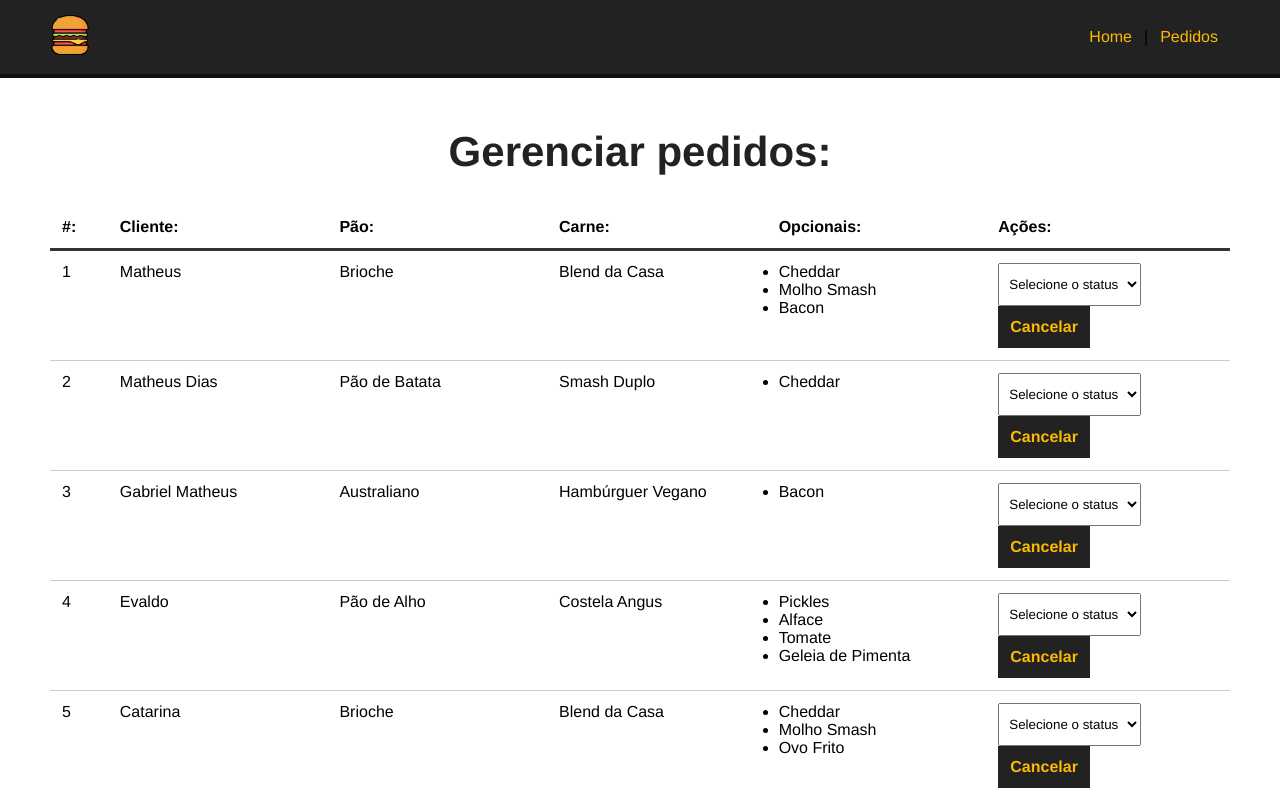
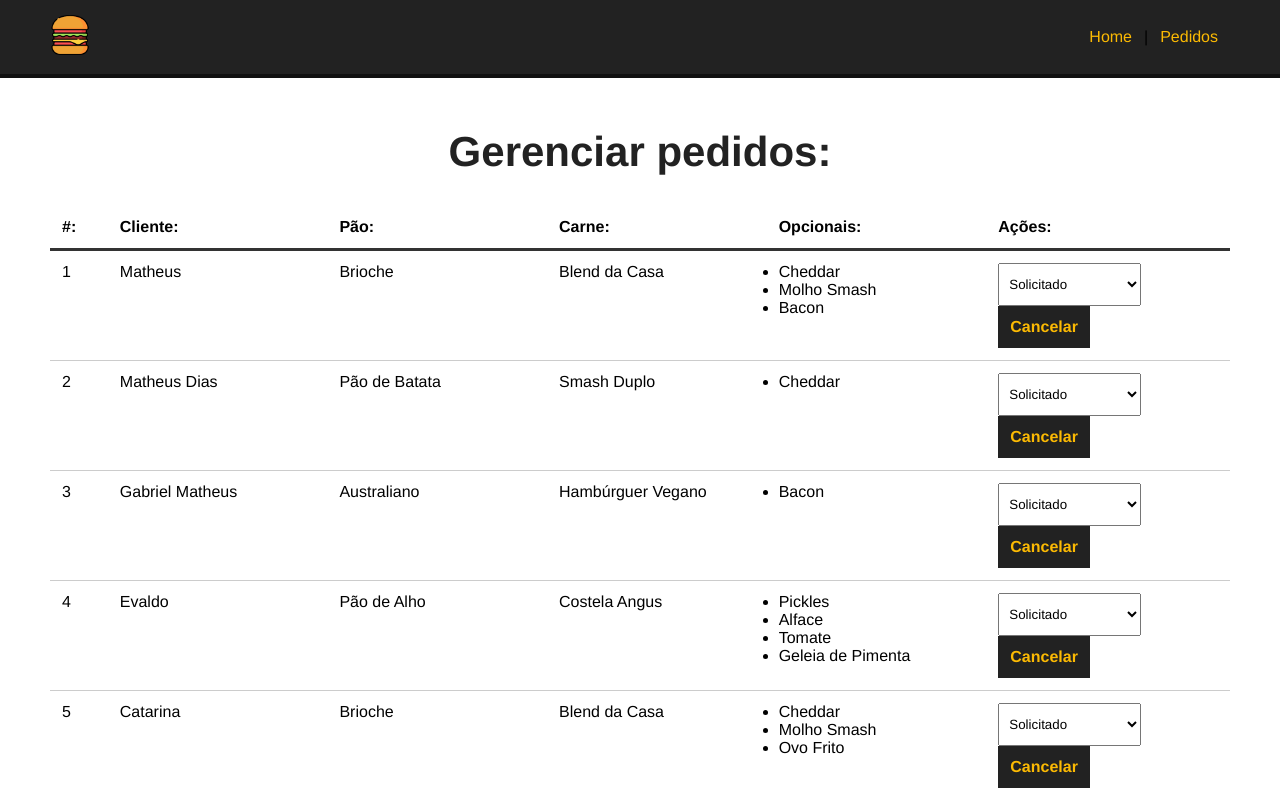
Before and after one commit to MatheusPichler88/make-your-burger, a Vue app: page /pedidos in a window 1280 px wide. Shown: the top 800 px of the page. Built offline with nearby package versions, Linux system fonts and the light colour scheme; data requests are answered from the project's data file.

Commit message:
feat:recebendo os status do banco

```diff
--- a/src/components/Dashboard.vue
+++ b/src/components/Dashboard.vue
@@ -27,6 +27,7 @@
         <div>
           <select name="status" class="status">
             <option value="">Selecione o status</option>
+            <option v-for="s in status" :key="s.id" value="s.tipo" :selected="burger.status == s.tipo">{{ s.tipo }}</option>
           </select>
           <button class="delete-btn">Cancelar</button>
         </div>
@@ -54,8 +55,16 @@
         this.burgers = data;
 
         // resgatar os status
+        this.getStatus();
 
 
+    },
+    async getStatus(){
+        const req = await fetch("http://localhost:3000/status")
+
+        const data = await req.json();
+
+        this.status = data;
     }
   },
   mounted(){
```
